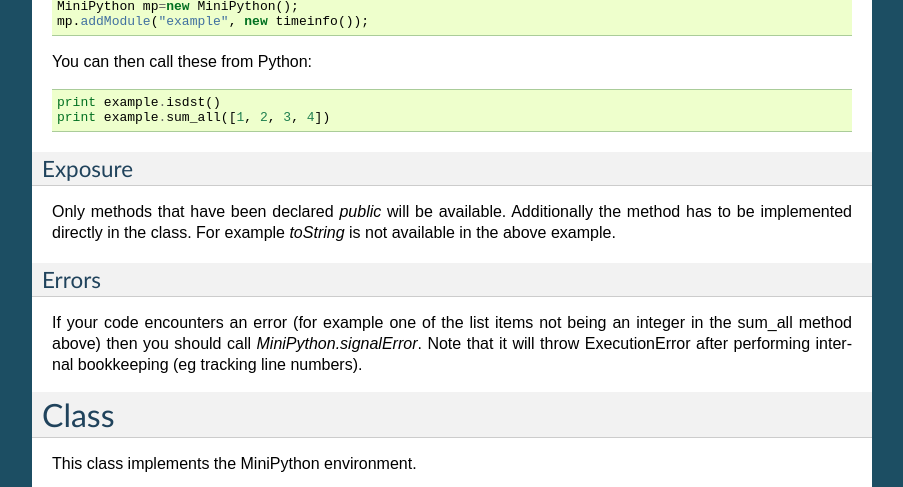
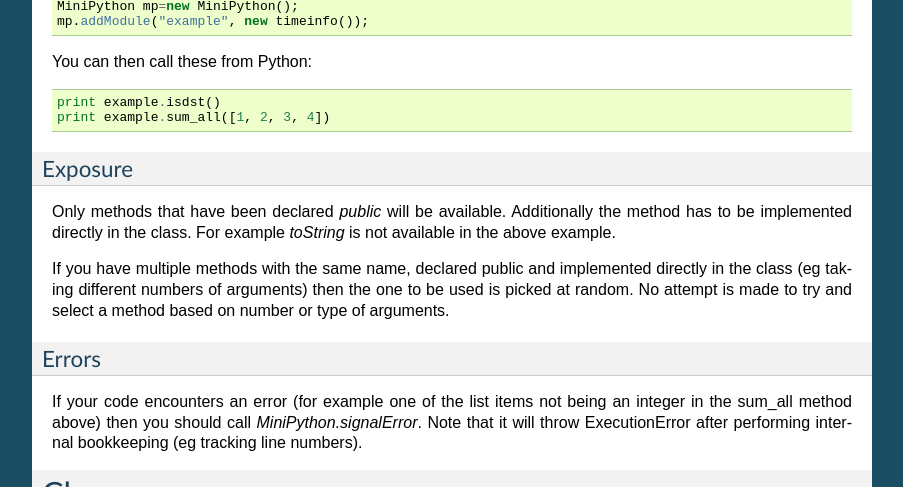
Before and after one commit to rogerbinns/jia-mini-python, a Sphinx documentation site: the page built from doc/java.rst, in a window 1280 px wide and 900 px high, scrolled down 628 px, cut to the strip 0-487 px from the top of the window. Shown: the whole strip, without its empty margins (198-1101 px from the left). Built offline with Sphinx 7.4.7, drawn with Linux system fonts in a browser that asks for light colours; the version number could not be read and is left out; cross-references to code outside the pages are shown as plain code.

Commit message:
Another note about native methods

```diff
--- a/doc/java.rst
+++ b/doc/java.rst
@@ -57,6 +57,11 @@ Exposure
 Only methods that have been declared `public` will be available.
 Additionally the method has to be implemented directly in the class.
 For example `toString` is not available in the above example.
+
+If you have multiple methods with the same name, declared public and
+implemented directly in the class (eg taking different numbers of
+arguments) then the one to be used is picked at random.  No attempt is
+made to try and select a method based on number or type of arguments.
 
 Errors
 ******
```
